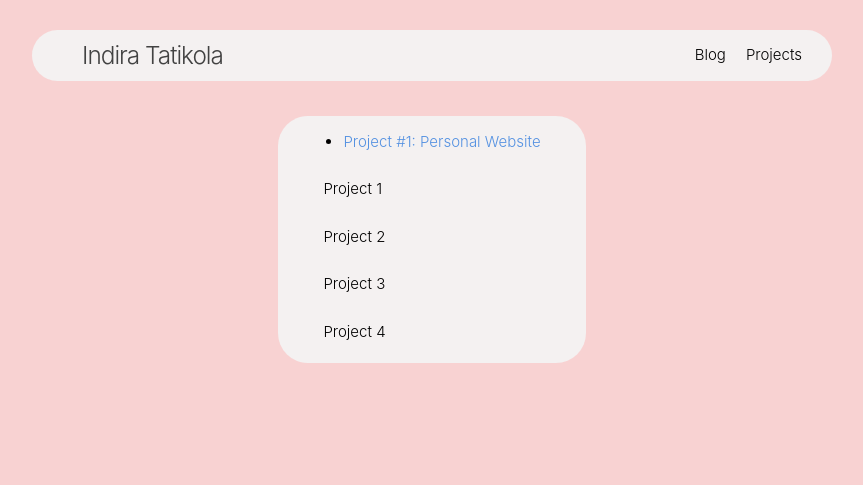
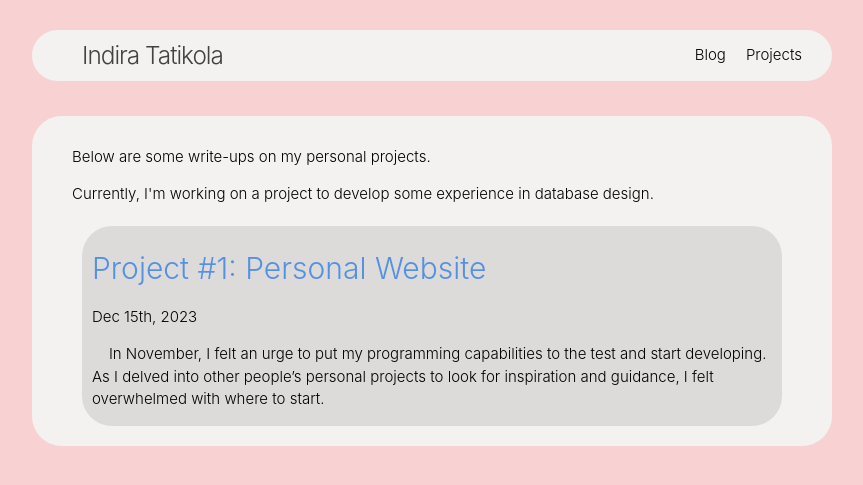
Before and after one commit to itatikola/itatikola.github.io, a Jekyll site: the page built from projects.html, in a window 1280 px wide. Shown: the top 485 px of the page, without its empty margins (208-1071 px from the left). Built offline with Jekyll 4.4.1, drawn with Linux system fonts in a browser that asks for light colours.

Commit message:
projects page

```diff
--- a/_posts/2023-10-21-Project-#1-Personal-Site.md
+++ b/_posts/2023-12-15-Project-#1-Personal-Site.md
@@ -3,9 +3,7 @@ layout: post
 title: "Project #1: Personal Website"
 excerpt_separator: <!--more-->
 ---
-# Project #1: Personal Website
-
-&nbsp;&nbsp;&nbsp;&nbsp;In November, I felt an urge to put my programming capabilities to the test and start developing. As I delved into other people’s personal projects to look for inspiration and guidance, I felt overwhelmed with where to start. I would get <!--more--> discouraged by how advanced other people were, how many various platforms and languages they knew, and the amount of time many of my peers had already spent. It just felt like it was impossible to catch up - but everyone has to start somewhere. Instead of wallowing, I needed to create something that would encourage me to continue creating. I thought, “Everyone seems to have a personal site where they put their projects, which means that 1) I can create a site, and 2) it’ll look pretty dumb if there are no projects on it, so I’ll be forced to keep going.”
+&nbsp;&nbsp;&nbsp;&nbsp;In November, I felt an urge to put my programming capabilities to the test and start developing. As I delved into other people’s personal projects to look for inspiration and guidance, I felt overwhelmed with where to start.  <!--more--> I would get discouraged by how advanced other people were, how many various platforms and languages they knew, and the amount of time many of my peers had already spent. It just felt like it was impossible to catch up - but everyone has to start somewhere. Instead of wallowing, I needed to create something that would encourage me to continue creating. I thought, “Everyone seems to have a personal site where they put their projects, which means that 1) I can create a site, and 2) it’ll look pretty dumb if there are no projects on it, so I’ll be forced to keep going.”
 
 &nbsp;&nbsp;&nbsp;&nbsp;And here's the final product - welcome to my site! Here’s a little bit about it. I’m hosting the site on Github Pages and used Github’s static site builder, Jekyll, for the general HTML format. I chose Jekyll because it’s meant to be used specifically for blog-style websites. I copied over the default CSS theme, “minima”, into my local folders and made edits from there to personalize the design. I tried to mimic the Apple theme a bit with rounded edges and a simple color scheme.
 
--- a/_sass/minima/_base.scss
+++ b/_sass/minima/_base.scss
@@ -5,7 +5,7 @@ body, h1, h2, h3, h4, h5, h6,
 p, blockquote, pre, hr,
 dl, dd, ol, ul, figure {
   margin: 10px;
-  padding: 5px;
+  padding: 0px;
 }
 
 
@@ -219,7 +219,7 @@ pre {
   max-width:         calc(#{$content-width} - (#{$spacing-unit} * 3));
   margin: 20px;
   padding-top: 10px;
-  background-color: #d8d5d5;
+  background-color: #d8d5d5cd;
   border-radius: 30px;
   @extend %clearfix;
 
--- a/projects.html
+++ b/projects.html
@@ -2,14 +2,14 @@
 layout: default
 title: Projects
 ---
-<ul>
+<p style="margin-top:30px;">Below are some write-ups on my personal projects.</p>
+<p>Currently, I'm working on a project to develop some experience in database design.</p>
+<div>
     {% for post in site.posts %}
-      <li>
-        <a href="{{ post.url }}">{{ post.title }}</a>
-      </li>
+    <div class="post-thumbnail">
+      <h1><a href="{{ post.url }}">{{ post.title }}</a></h1>
+      <p>{{ post.date | date_to_string: "ordinal", "US" }}</p>
+      <p>{{ post.excerpt }}</p>
+    </div>
     {% endfor %}
-  </ul>
-<p>Project 1</p>
-<p>Project 2</p>
-<p>Project 3</p>
-<p>Project 4</p>
+</div>
```
Also changed, not shown: 7 other files.
